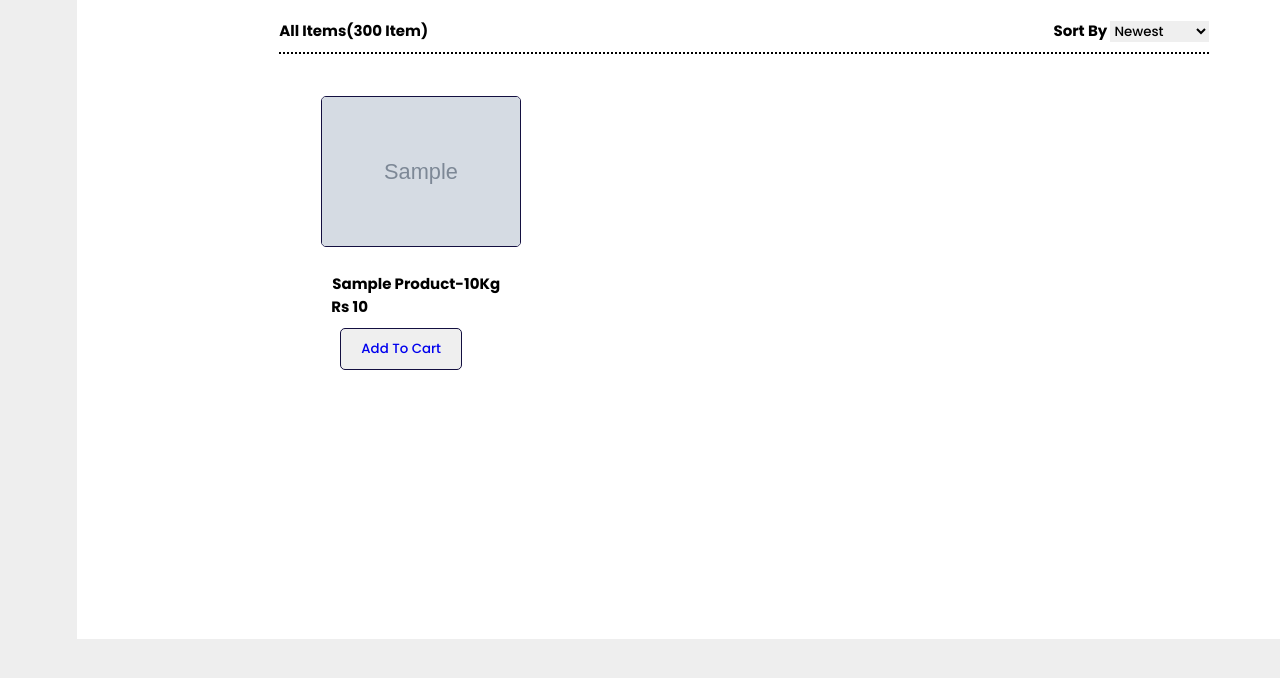
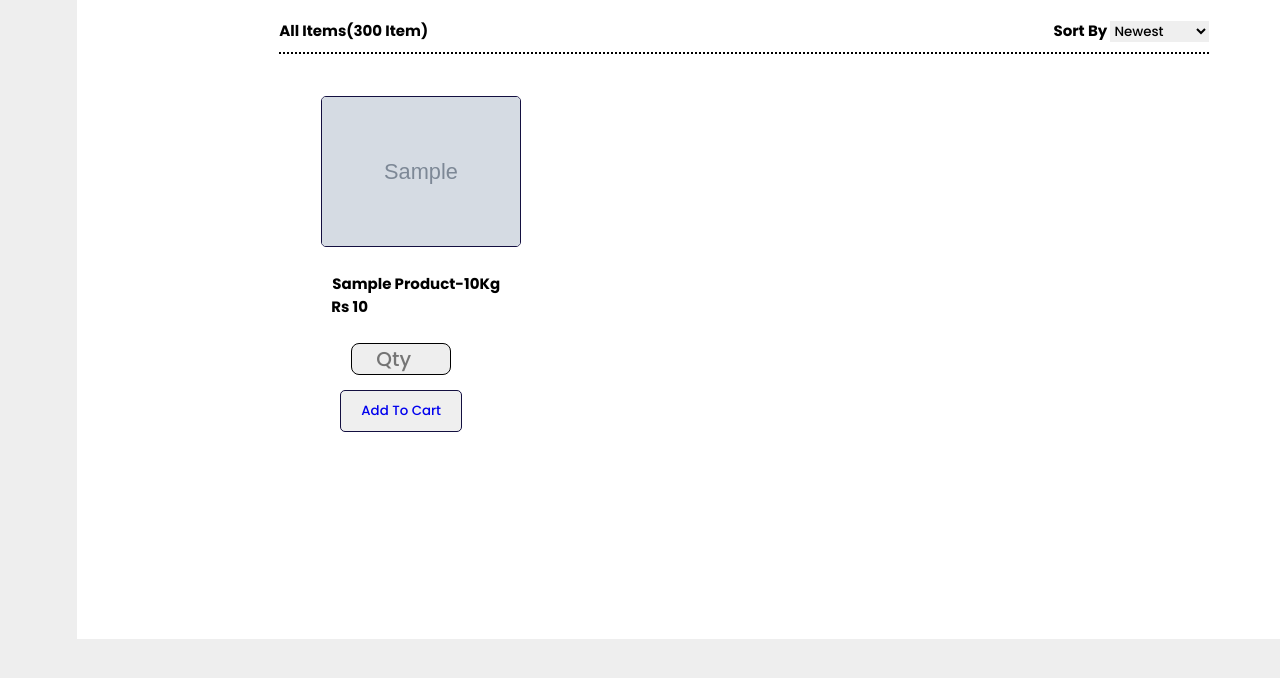
Before and after one commit to roshanchouha/Online-grocery-Platform, a PHP site: page /grocery/ShopNow.php in a window 1280 px wide; the page is wider, and only the part inside the window is pictured. Shown: the part 101-779 px from the top of that part. Run offline with PHP 8.4, Linux system fonts and the light colour scheme; tables that the repository leaves empty hold one stand-in row (values such as "Sample post"); grey boxes marked "Sample" are stand-in pictures.

Commit message:
Add files via upload

```diff
--- a/ShopNow.php
+++ b/ShopNow.php
@@ -69,7 +69,7 @@
                           <div class="productName">
                              <h3><?php  echo $row['product_name']; ?>-<?php  echo $row['weight']; ?>Kg</h3>
                               <h2>Rs <?php  echo $row['price']; ?></h2>
-
+                              <input style="border:1px solid;   background-color: #eee; margin:15px 0; font-size:20px; border-radius:0.8rem; width:100px; text-align:center" type="number" name="quantity" value="" placeholder="Qty"><br>
                               <button class="btn"type="submit" name="button"><a href="addToCart.php?id=<?php echo $row['PID']; ?>">add to cart</a>  </button>
                           </div>
                       </tr>
```
